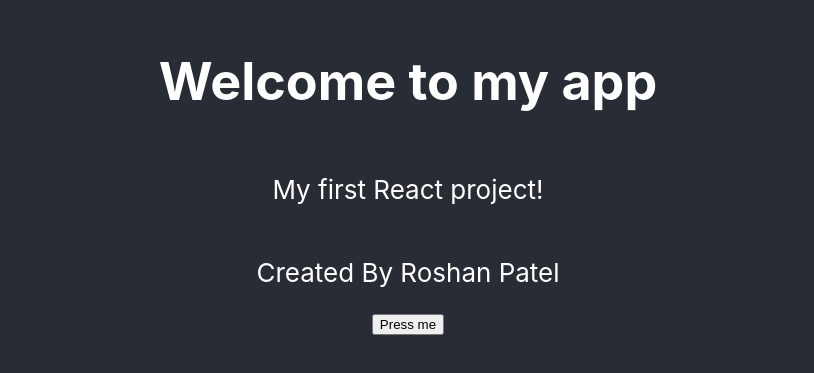
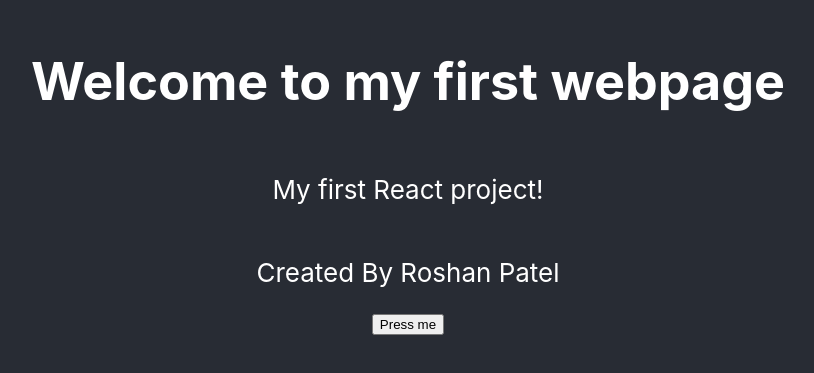
Before and after one commit to rpatel12438/React-app, a React (Create React App) app: page / in a window 1280 px wide. Shown: the part 225-598 px from the top of the page, without its empty margins (232-1046 px from the left). Built offline with nearby package versions, Linux system fonts and the light colour scheme.

Commit message:
Experimented with adding a headline

```diff
--- a/src/App.js
+++ b/src/App.js
@@ -5,7 +5,7 @@
   return (
     <div className="App">
       <header className="App-header">
-          <h1>Welcome to my app</h1>
+          <h1>Welcome to my first webpage</h1>
         <p>
           My first React project!
         </p>
```
